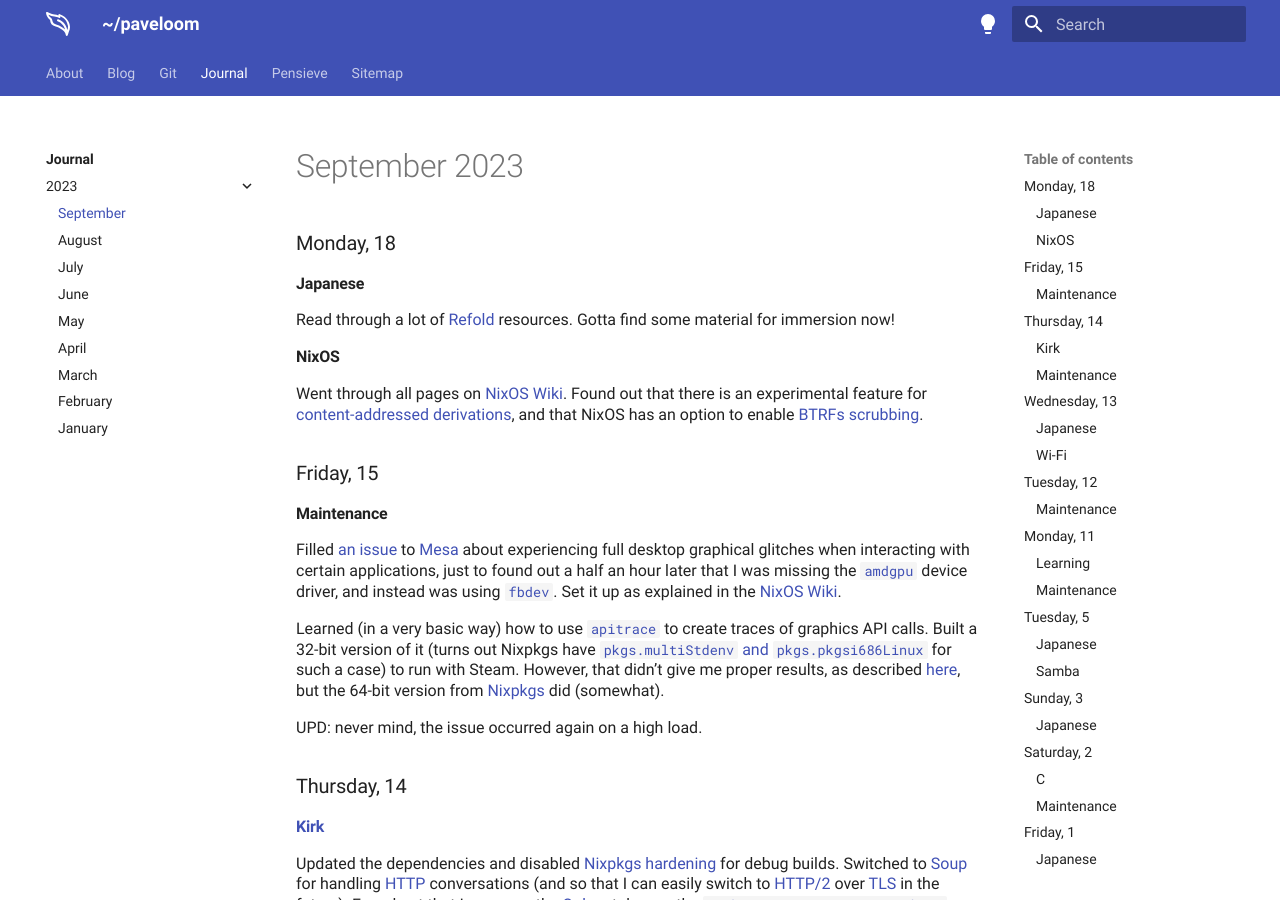
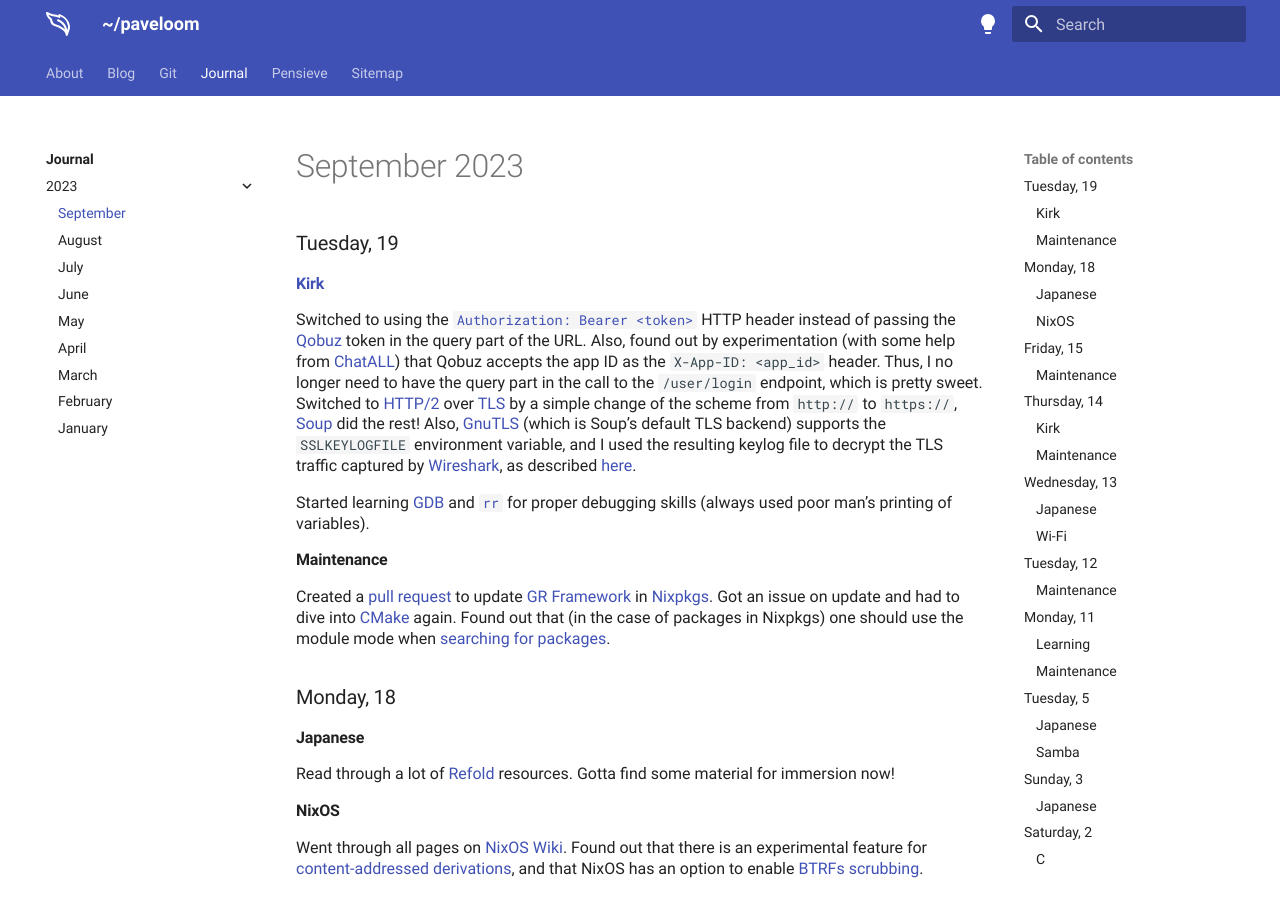
Before and after one commit to paveloom/paveloom.dev, an MkDocs documentation site: the page built from content/journal/2023/september.md, in a window 1280 px wide and 900 px high. Built offline with MkDocs 1.6.1 and Material for MkDocs 9.7.7, drawn with Linux system fonts in a browser that asks for light colours.

Commit message:
Journal: add the September, 19 entry.

```diff
--- a/content/journal/2023/september.md
+++ b/content/journal/2023/september.md
@@ -1,4 +1,16 @@
 # September 2023
+
+### Tuesday, 19 {#19}
+
+#### [Kirk](../../git.md#kirk) {#19#kirk}
+
+Switched to using the [`Authorization: Bearer <token>`](https://developer.mozilla.org/en-US/docs/Web/HTTP/Authentication) HTTP header instead of passing the [Qobuz](https://www.qobuz.com) token in the query part of the URL. Also, found out by experimentation (with some help from [ChatALL](https://github.com/sunner/ChatALL)) that Qobuz accepts the app ID as the `X-App-ID: <app_id>` header. Thus, I no longer need to have the query part in the call to the `/user/login` endpoint, which is pretty sweet. Switched to [HTTP/2](https://en.wikipedia.org/wiki/HTTP/2) over [TLS](https://en.wikipedia.org/wiki/Transport_Layer_Security) by a simple change of the scheme from `http://` to `https://`, [Soup](https://libsoup.org/libsoup-3.0) did the rest! Also, [GnuTLS](https://en.wikipedia.org/wiki/GnuTLS) (which is Soup's default TLS backend) supports the `SSLKEYLOGFILE` environment variable, and I used the resulting keylog file to decrypt the TLS traffic captured by [Wireshark](https://www.wireshark.org), as described [here](https://gitlab.com/wireshark/wireshark/-/wikis/TLS).
+
+Started learning [GDB](https://www.sourceware.org/gdb) and [`rr`](https://rr-project.org) for proper debugging skills (always used poor man's printing of variables).
+
+#### Maintenance {#19#maintenance}
+
+Created a [pull request](https://github.com/NixOS/nixpkgs/pull/256082) to update [GR Framework](https://gr-framework.org) in [Nixpkgs](https://github.com/NixOS/nixpkgs). Got an issue on update and had to dive into [CMake](https://en.wikipedia.org/wiki/CMake) again. Found out that (in the case of packages in Nixpkgs) one should use the module mode when [searching for packages](https://cmake.org/cmake/help/latest/command/find_package.html).
 
 ### Monday, 18 {#18}
 
```
